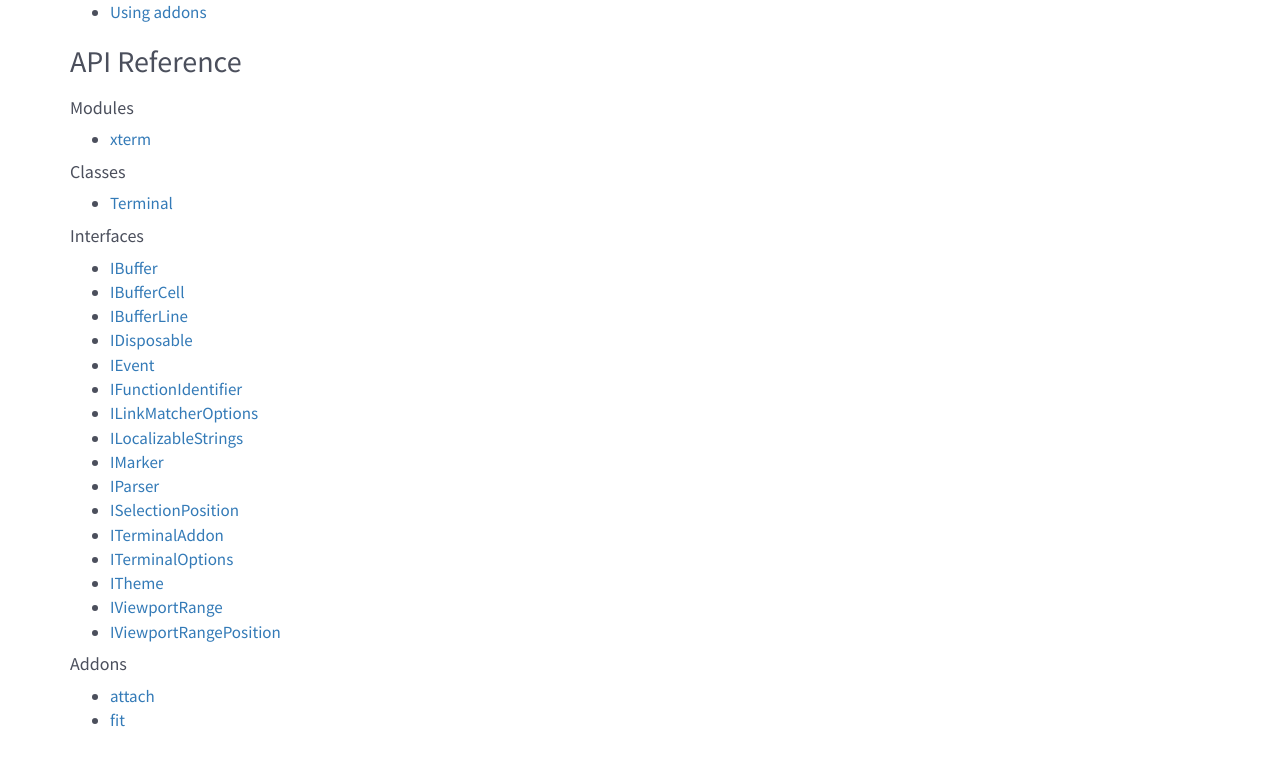
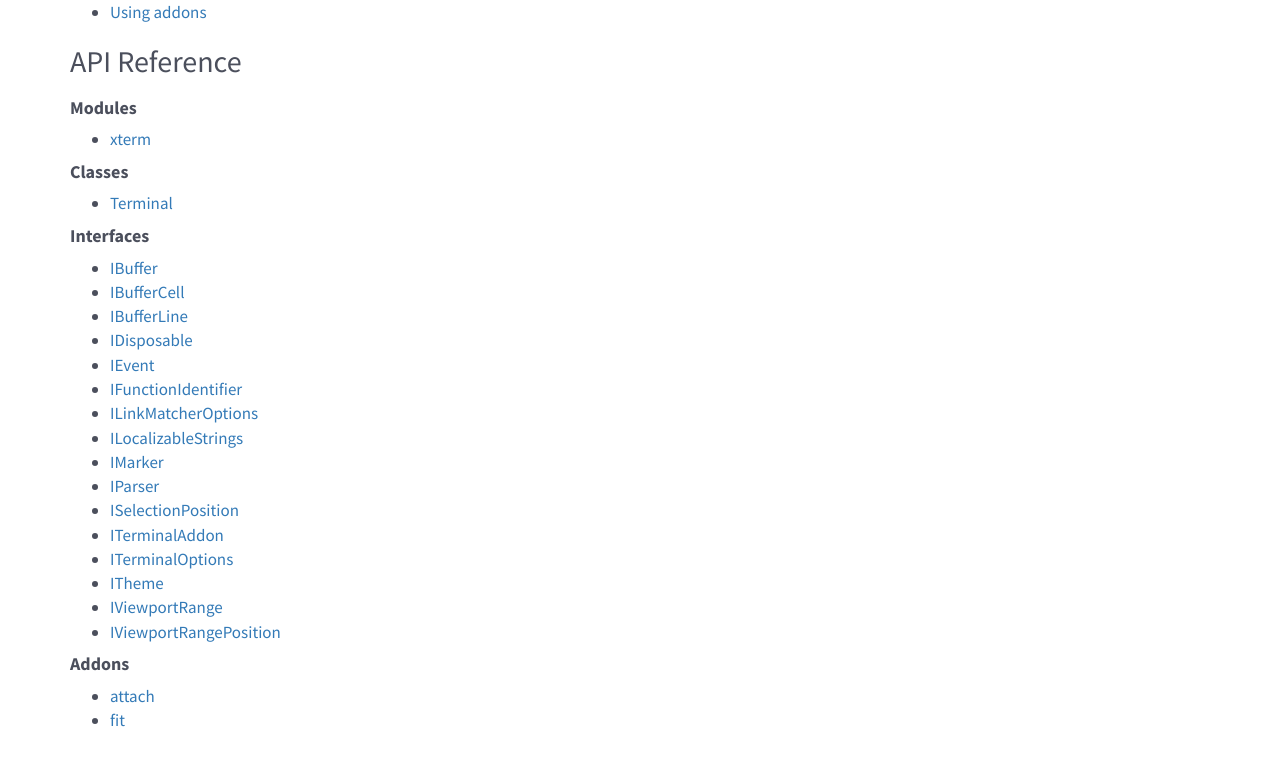
Before and after one commit to xtermjs/xtermjs.org, a Jekyll site: the page built from _pages/docs.html, in a window 1280 px wide. Shown: the part 298-1058 px from the top of the page. Built offline with Jekyll 4.4.1, drawn with Linux system fonts in a browser that asks for light colours; nearby versions of some CDN libraries.

Commit message:
Bold h4 to make more prominent

```diff
--- a/css/main.scss
+++ b/css/main.scss
@@ -60,6 +60,10 @@ h2 {
 h3,
 h3 code {
   font-size: 24px;
+}
+
+h4 {
+  font-weight: bold;
 }
 
 p {
```
